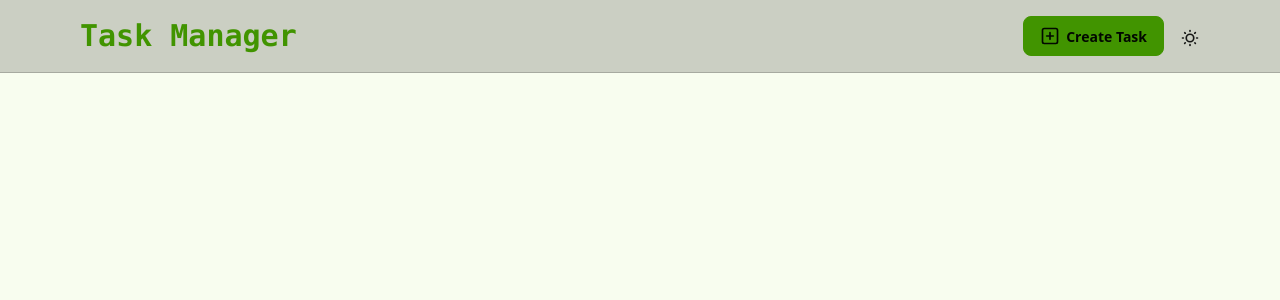
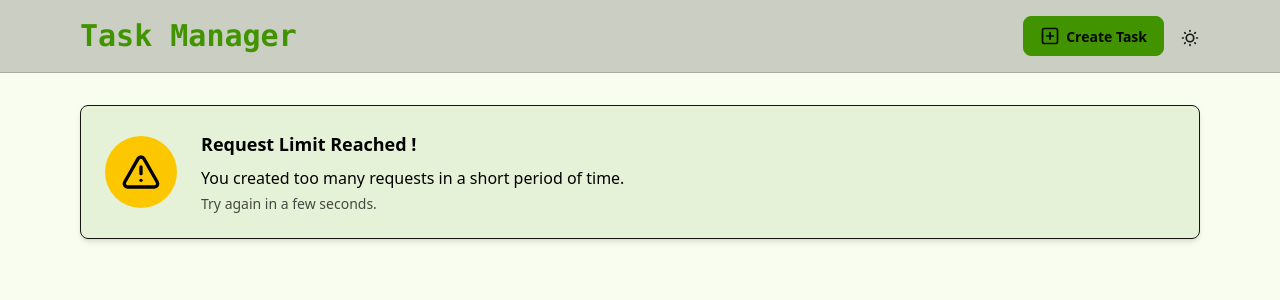
Before and after one commit to DarthCoder-afk/TaskManager, a React app in the folder frontend/: page / in a window 1280 px wide. Shown: the top 300 px of the page. Built offline with nearby package versions, Linux system fonts and the light colour scheme; the HTML template or start-up script is replaced by a standard one.

Commit message:
created ui for request limiter

```diff
--- a/frontend/src/components/Limiter.jsx
+++ b/frontend/src/components/Limiter.jsx
@@ -1,9 +1,23 @@
 import React from 'react'
+import { AlertTriangle } from 'lucide-react';
 
 const Limiter = () => {
   return (
-    <div>
+   <div className = 'max-w-6xl mx-auto px-4 py-8'>
+      <div className='bg-primary/10 border border-bg-secondary-500 shadow-md rounded-lg'>
+        <div className='flex flex-col md:flex-row items-center p-6'>
+            <div className='flex-shrink-0 bg-yellow-400 p-4 rounded-full mb-4 md:mb-0 md:mr-6'>
+                <AlertTriangle className='size-10 text-black'/>
+            </div>
 
+
+            <div className='flex-1 text-center md:text-left'>
+                <h3 className='text-lg font-bold mb-2 text-black'>Request Limit Reached !</h3>
+                <p className='text-black mb-1'>You created too many requests in a short period of time.</p>
+                <p className='text-sm text-black/70'>Try again in a few seconds.</p>
+            </div>
+        </div>
+      </div>
     </div>
   )
 }
--- a/frontend/src/components/NavBar.jsx
+++ b/frontend/src/components/NavBar.jsx
@@ -16,7 +16,7 @@ const NavBar = () => {
                     <div className='justify-end'>
                         <label className="swap swap-rotate">
                         {/* this hidden checkbox controls the state */}
-                        <input type="checkbox" className="theme-controller" value="dark" />
+                        <input type="checkbox" className="theme-controller" value="night" />
 
                         {/* sun icon */}
                         <svg
--- a/frontend/src/pages/HomePage.jsx
+++ b/frontend/src/pages/HomePage.jsx
@@ -1,17 +1,17 @@
 
 import React from 'react'
 import NavBar from '../components/NavBar'
-import Limiter from '../components/Limiter';
+import Limiter from '../components/Limiter.jsx';
 import { useState , useEffect} from 'react';
 
 const HomePage = () => {
-  const [isLimiter, setLimiter] = useState(false);
+  const [isLimiter, setLimiter] = useState(true);
 
   return (
     <div className='min-h-screen'>
       <NavBar/>
 
-      {isLimiter && Limiter}
+      {isLimiter && <Limiter />}
 
     </div>
   )
```
